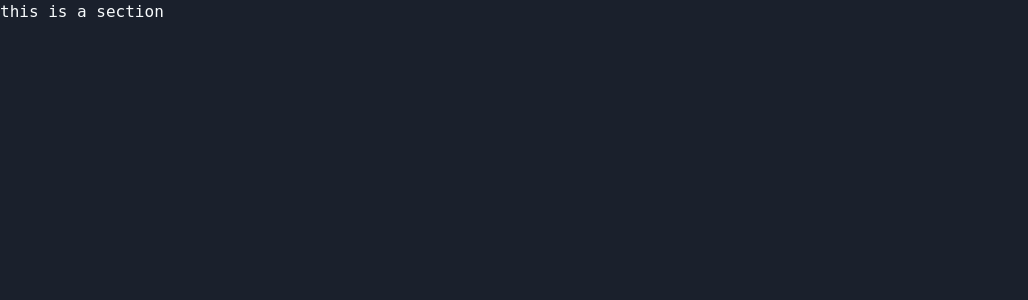
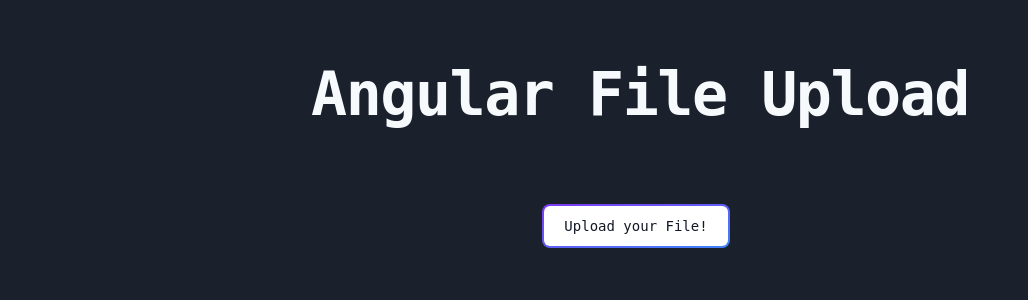
Before and after one commit to abdallahYashir/file-upload, an Angular app: page / in a window 1280 px wide. Shown: the top 300 px of the page, without its empty margins (0-1028 px from the left). Built offline with nearby package versions, Linux system fonts and the light colour scheme; a web font is replaced by a local one.

Commit message:
Added the button

```diff
--- a/src/app/app.component.html
+++ b/src/app/app.component.html
@@ -1,8 +1,18 @@
-<!-- add the whole code below in the middle of the page -->
+<div class="container mx-auto w-full">
+  <section class="dark:bg-gray-900">
+    <div class="py-8 px-4 mx-auto max-w-screen-xl text-center lg:py-16 lg:px-12">
+      <h1 class="mb-4 text-4xl font-extrabold tracking-tight leading-none md:text-5xl lg:text-6xl">Angular File
+        Upload</h1>
+    </div>
+  </section>
 
+  <div class="file-upload-section flex items-center justify-center">
+    <label for="file-upload" class="relative inline-flex items-center justify-center p-0.5 mb-2 mr-2 overflow-hidden text-sm font-medium text-gray-900 rounded-lg group bg-gradient-to-br from-purple-600 to-blue-500 group-hover:from-purple-600 group-hover:to-blue-500 hover:text-white dark:text-white focus:ring-4 focus:outline-none focus:ring-blue-300 dark:focus:ring-blue-800 cursor-pointer">
+    <span class="relative px-5 py-2.5 transition-all ease-in duration-75 bg-white dark:bg-gray-900 rounded-md group-hover:bg-opacity-0">
+      Upload your File!
+    </span>
+      <input id="file-upload" type="file" class="hidden" />
+    </label>
+  </div>
 
-<div class="container mx-auto w-full">
-  <section>
-    this is a section
-  </section>
 </div>
```
